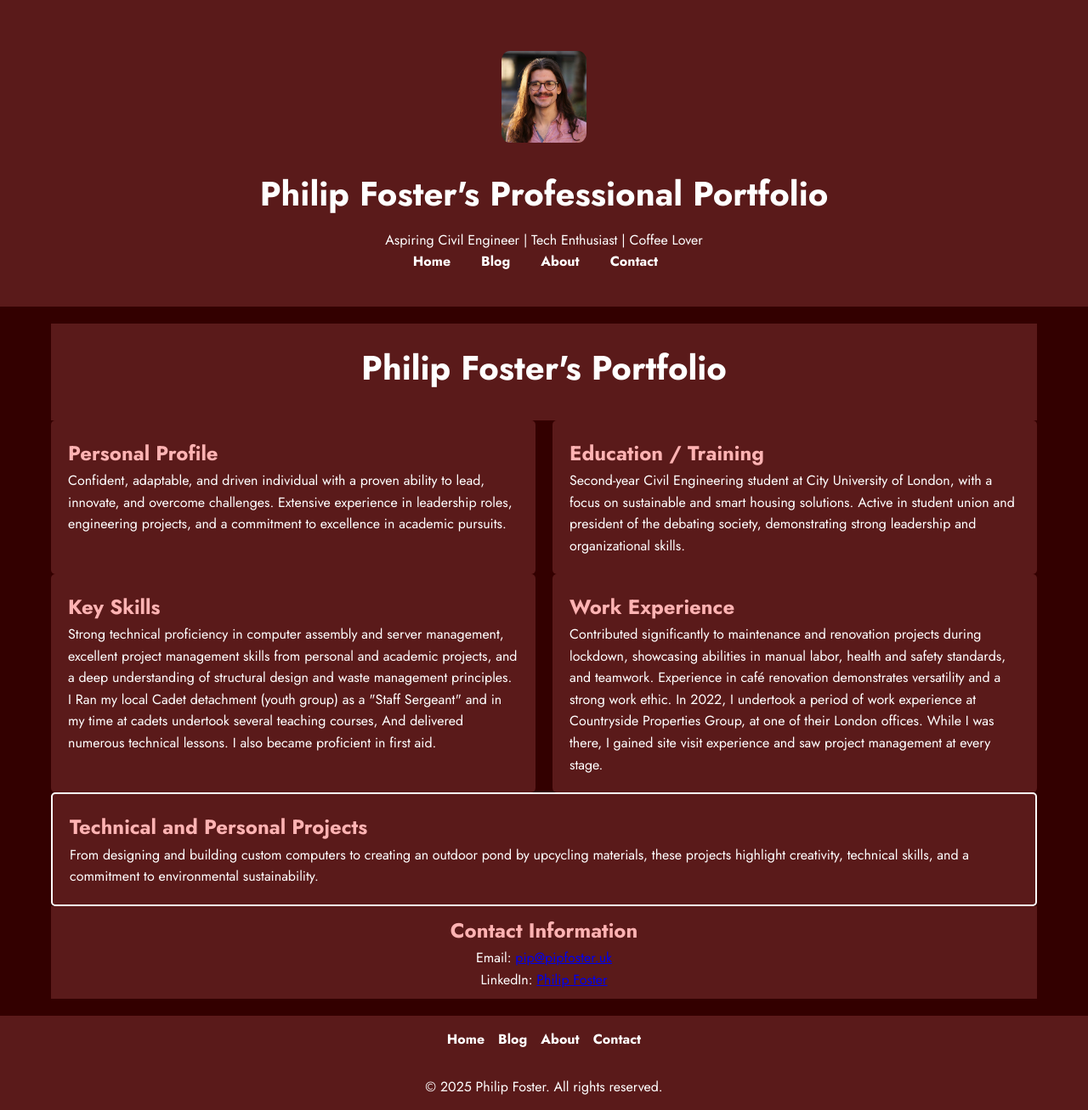
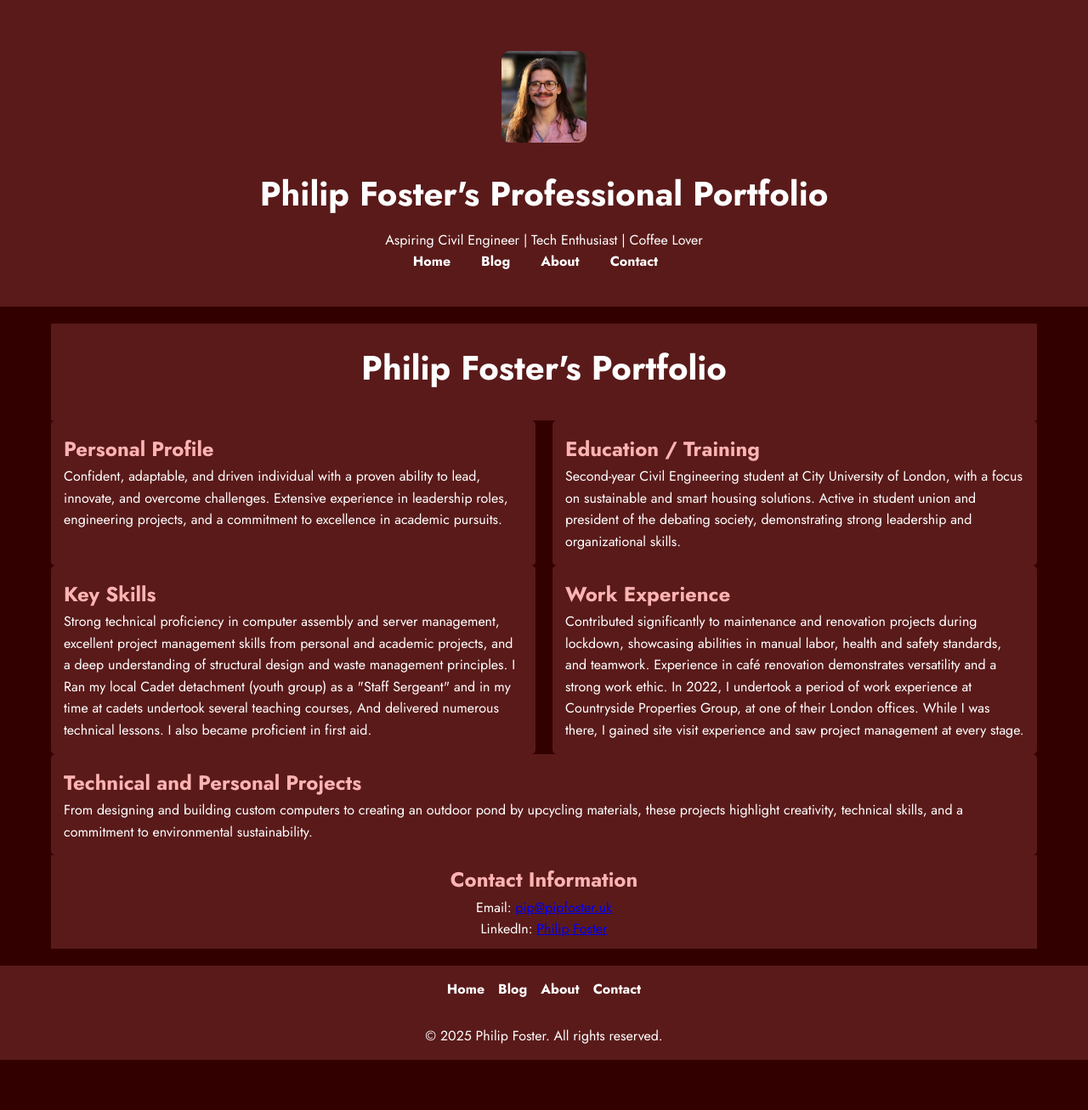
Before and after one commit to PipCraft/PipCraft.github.io, a Jekyll site: the page built from index.html, in a window 1280 px wide. Shown: the whole page at 85% size. Built offline with Jekyll 4.4.1, drawn with Linux system fonts in a browser that asks for light colours; after the commit the page ends 1248 px from its top, so only the background shows below that.

Commit message:
Update index.html
no white border

```diff
--- a/index.html
+++ b/index.html
@@ -67,7 +67,7 @@ title: "Philip Foster's Professional Portfolio"
         .main-content section {
             flex: 1;
             min-width: 280px; /* Ensures sections don’t become too narrow */
-            padding: 20px;
+            padding: 15px; /* Reduced padding */
             background-color: #5a1a1a;
             border-radius: 5px; /* Reduced rounding */
             box-sizing: border-box; /* Ensures padding doesn’t affect box size */
@@ -77,12 +77,11 @@ title: "Philip Foster's Professional Portfolio"
             color: #ffb3b3;
         }
 
-        /* Add border to the last section (#projects) */
+        /* Projects Section without border */
         #projects {
-            border: 2px solid #fff; /* White border for consistency */
-            padding: 20px;
-            border-radius: 5px;
+            padding: 15px; /* Reduced padding */
             background-color: #5a1a1a;
+            border-radius: 5px; /* Reduced rounding */
         }
 
         /* Mobile Responsiveness */
@@ -132,7 +131,7 @@ title: "Philip Foster's Professional Portfolio"
             </section>
         </div>
 
-        <!-- Projects Section (With Box) -->
+        <!-- Projects Section (No border) -->
         <section id="projects">
             <h2>Technical and Personal Projects</h2>
             <p>From designing and building custom computers to creating an outdoor pond by upcycling materials, these projects highlight creativity, technical skills, and a commitment to environmental sustainability.</p>
```
